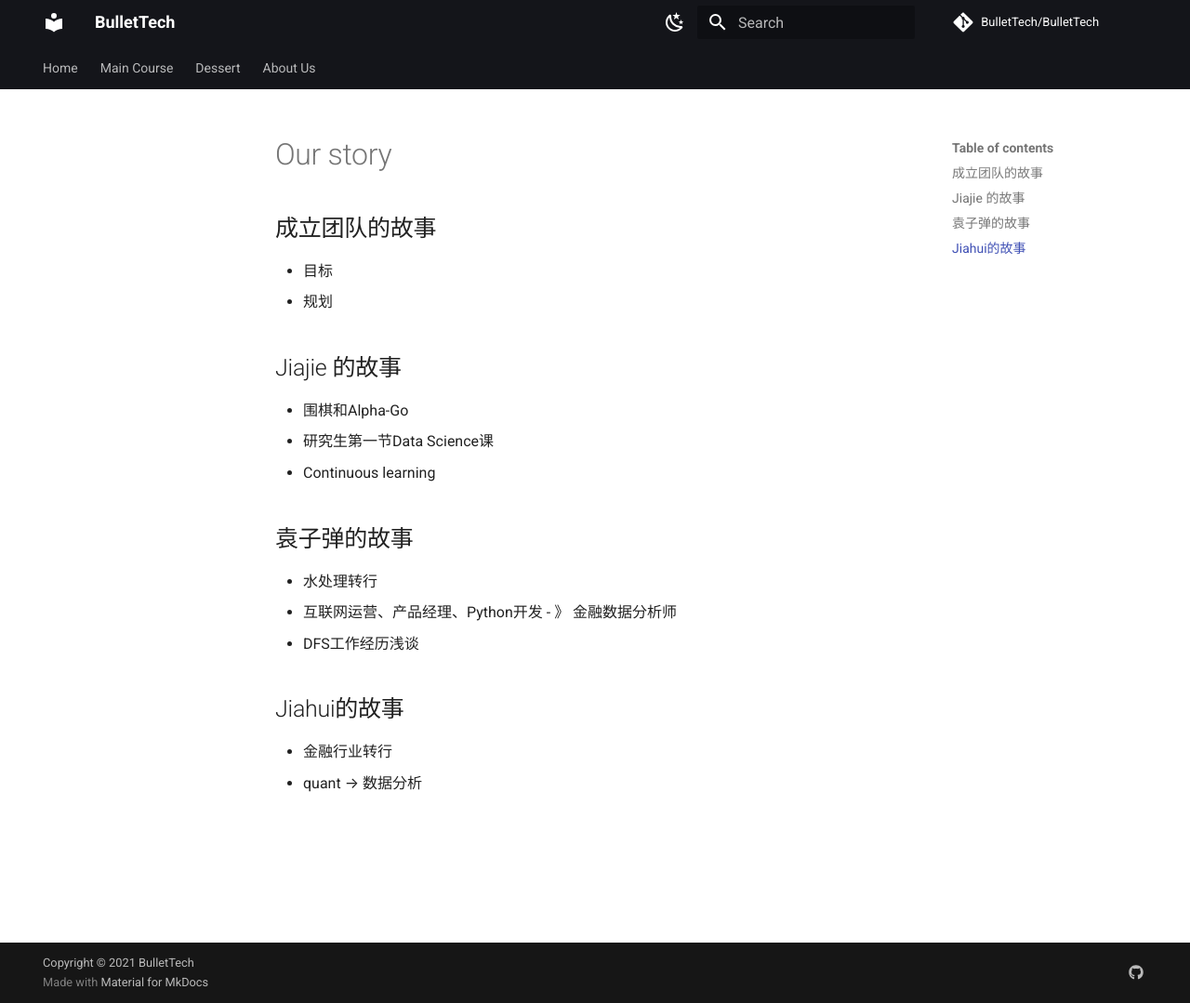
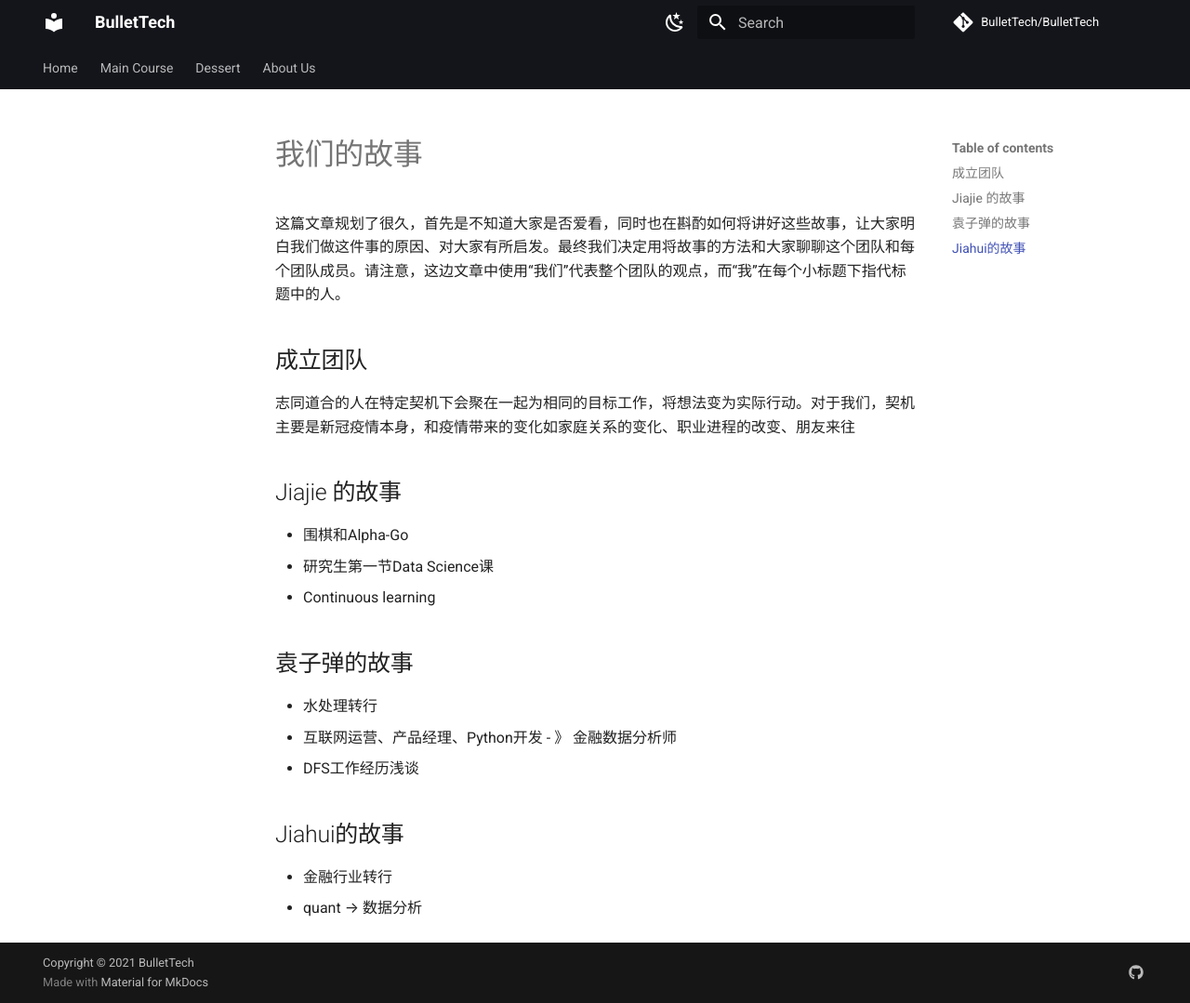
Before and after one commit to BulletTech/BulletTech, an MkDocs documentation site: the page built from docs/our_story.md, in a window 1280 px wide and 1079 px high. Shown: the whole window at 93% size. Built offline with MkDocs 1.6.1 and Material for MkDocs 9.7.7, drawn with Linux system fonts in a browser that asks for light colours; comment, search, counter and statistics services are not loaded.

Commit message:
Add 成立团队

```diff
--- a/docs/our_story.md
+++ b/docs/our_story.md
@@ -1,7 +1,10 @@
-## 成立团队的故事
+# 我们的故事
 
-- 目标
-- 规划
+这篇文章规划了很久，首先是不知道大家是否爱看，同时也在斟酌如何将讲好这些故事，让大家明白我们做这件事的原因、对大家有所启发。最终我们决定用将故事的方法和大家聊聊这个团队和每个团队成员。请注意，这边文章中使用“我们”代表整个团队的观点，而“我”在每个小标题下指代标题中的人。
+
+## 成立团队
+
+志同道合的人在特定契机下会聚在一起为相同的目标工作，将想法变为实际行动。对于我们，契机主要是新冠疫情本身，和疫情带来的变化如家庭关系的变化、职业进程的改变、朋友来往
 
 ## Jiajie 的故事
 
```
